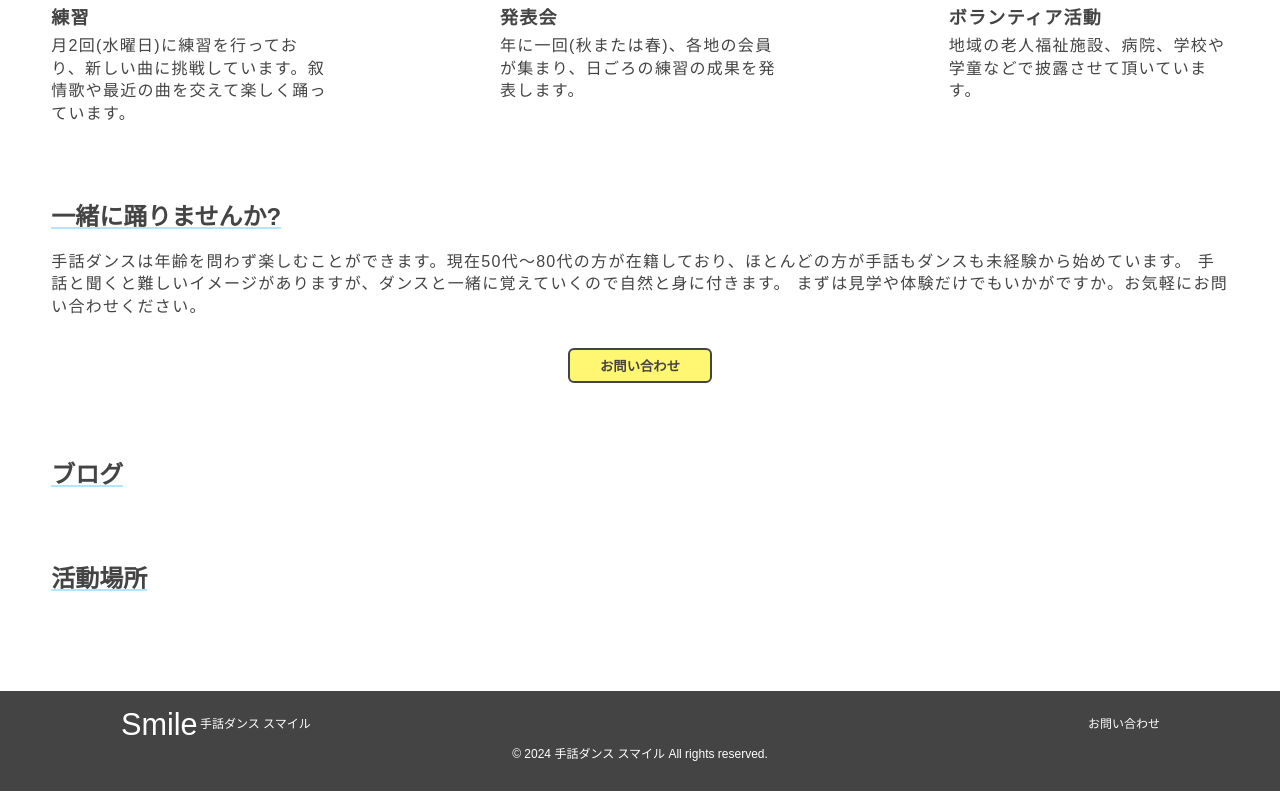
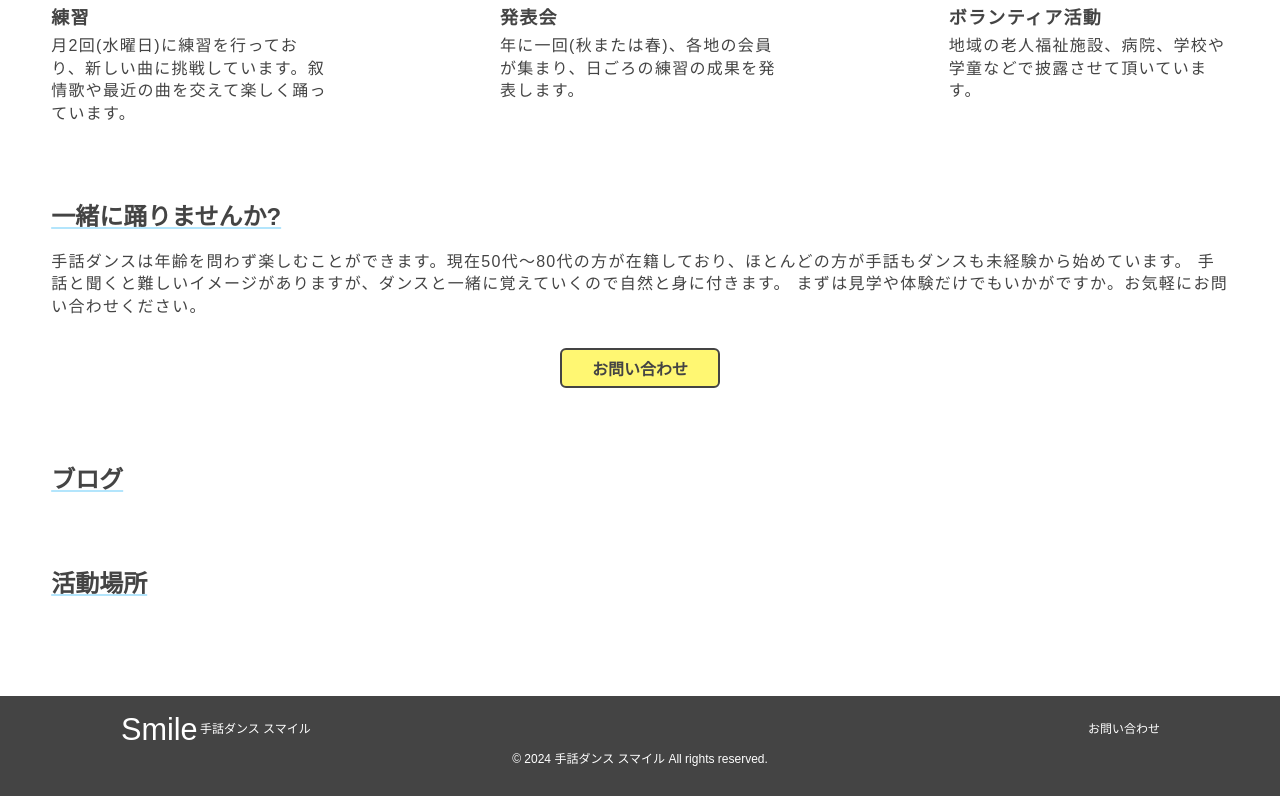
Before and after one commit to shinking02/smile_hp, a React (Vite) app: page / in a window 1280 px wide. Shown: the part 1354-2150 px from the top of the page. Built offline with nearby package versions, Linux system fonts and the light colour scheme.

Commit message:
fix lay9out

```diff
--- a/src/components/Button.tsx
+++ b/src/components/Button.tsx
@@ -12,6 +12,7 @@ const ButtonWrapper = styled.button`
     border-radius: 6px;
     background: ${(props) => props.theme.yellow};
     font-weight: bold;
+    font-size: 16px;
     color: ${(props) => props.theme.black};
     &:hover {
         opacity: 0.6;
--- /dev/null
+++ b/src/components/ContentsContainer.tsx
@@ -0,0 +1,7 @@
+import styled from "styled-components";
+
+export const ContentsContainer = styled.div`
+    margin: 80px auto;
+    max-width: 1200px;
+    padding: 0 4%;
+`;
--- a/src/components/Layout.tsx
+++ b/src/components/Layout.tsx
@@ -10,7 +10,7 @@ const Content = styled.div<{ headerHeight: number; footerHeight: number }>`
     min-height: calc(
         100vh - ${(props) => props.footerHeight + props.headerHeight + 40}px
     );
-    padding-top: calc(${(props) => props.headerHeight}px + 40px);
+    padding: calc(${(props) => props.headerHeight}px + 40px) 4% 0;
 `;
 
 const Layout: React.FC = () => {
--- a/src/pages/NotFound.tsx
+++ b/src/pages/NotFound.tsx
@@ -1,6 +1,7 @@
 import styled from "styled-components";
 
 import Button from "@/components/Button";
+import { ContentsContainer } from "@/components/ContentsContainer";
 import Letter from "@/components/Letter";
 import Title from "@/components/Title";
 
@@ -21,11 +22,13 @@ const NotFound = () => {
     return (
         <>
             <Area404>404</Area404>
-            <Title title="NotFound" />
-            <Letter>
-                申し訳ありません。お探しのページが見つかりませんでした。
-                削除されたか移動した可能性があります。
-            </Letter>
+            <ContentsContainer>
+                <Title title="NotFound" />
+                <Letter>
+                    申し訳ありません。お探しのページが見つかりませんでした。
+                    削除されたか移動した可能性があります。
+                </Letter>
+            </ContentsContainer>
             <ButtonContainer>
                 <Button
                     title="トップへ"
--- a/src/pages/Top.tsx
+++ b/src/pages/Top.tsx
@@ -4,6 +4,7 @@ import { useScreenSize, ScreenSize, tab, sp } from "../media";
 
 import ActivityCard from "@/components/ActivityCard";
 import Button from "@/components/Button";
+import { ContentsContainer } from "@/components/ContentsContainer";
 import Letter from "@/components/Letter";
 import Title from "@/components/Title";
 const ThumbnailContainer = styled.div<{ src: string }>`
@@ -56,12 +57,6 @@ const ContentsBackground = styled.div`
     margin-right: calc(((100vw - 100%) / 2) * -1);
     z-index: -1;
     padding: 20px 0;
-`;
-
-const ContentsContainer = styled.div`
-    margin: 80px auto;
-    max-width: 1200px;
-    padding: 0 4%;
 `;
 
 const ButtonContainer = styled.div`
```
